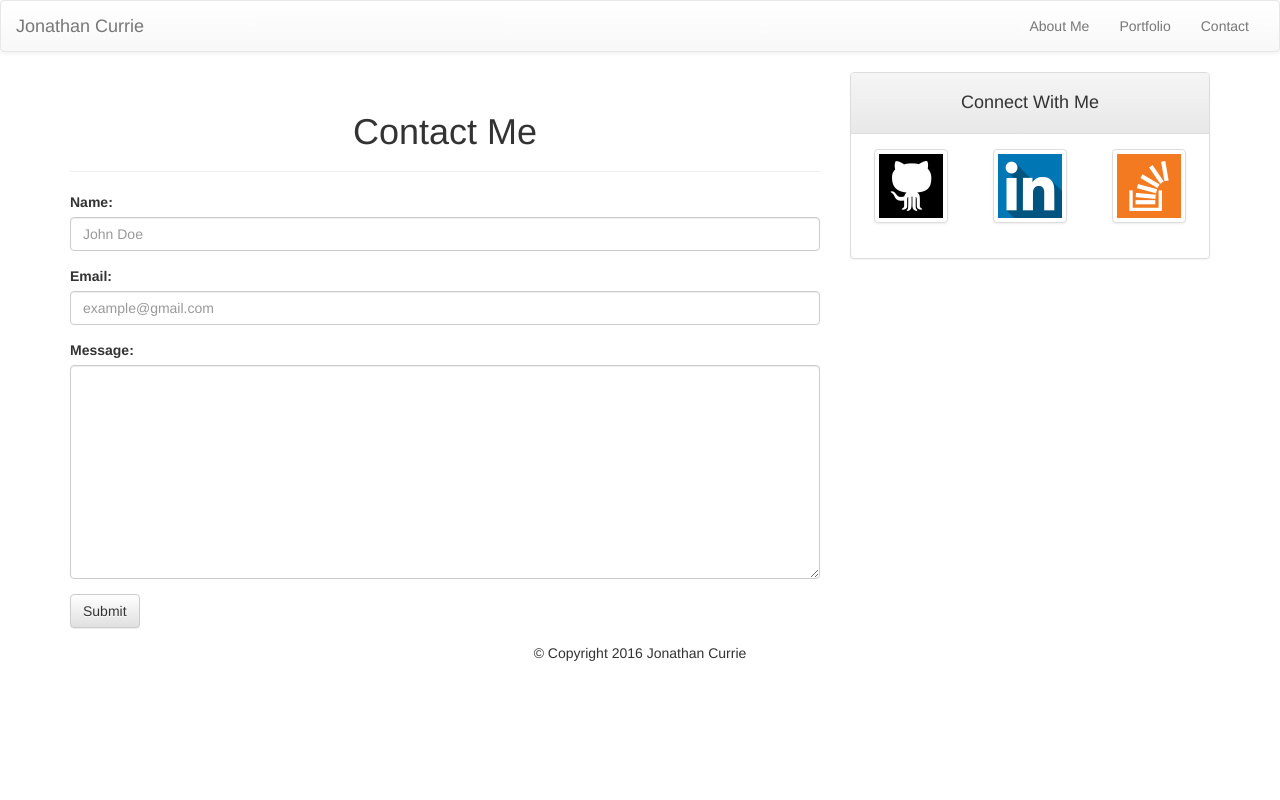
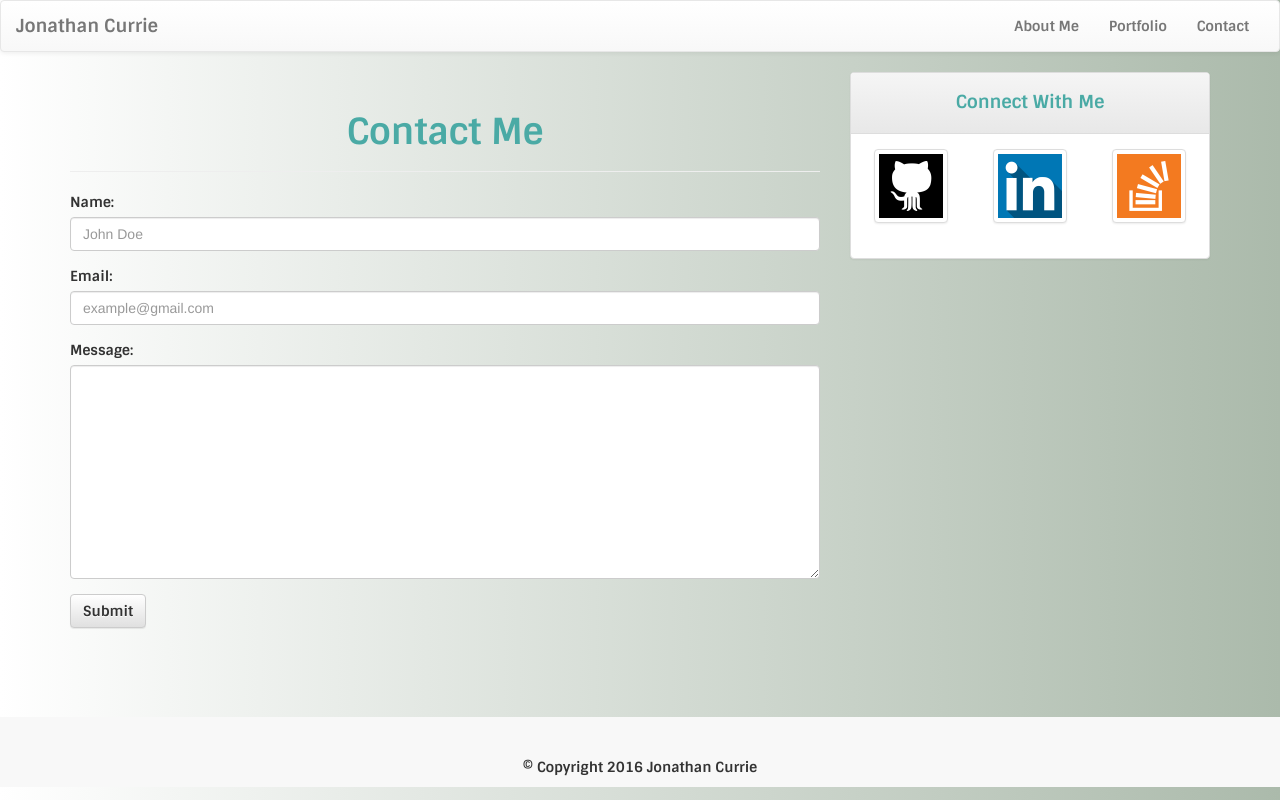
Before and after one commit to jbcurrie/Bootstrap-Portfolio, a plain HTML site: page contact.html in a window 1280 px wide. Drawn offline with nearby package versions, Linux system fonts and the light colour scheme.

Commit message:
style sheet added, sticky footer added

```diff
--- a/Assets/style.css
+++ b/Assets/style.css
@@ -0,0 +1,25 @@
+html,body{
+  background: #abbaab;  /* fallback for old browsers */
+    background: -webkit-linear-gradient(to right, #ffffff, #abbaab);  /* Chrome 10-25, Safari 5.1-6 */
+    background: linear-gradient(to right, #ffffff, #abbaab); /* W3C, IE 10+/ Edge, Firefox 16+, Chrome 26+, Opera 12+, Safari 7+ */
+}
+
+a, h1, h4, p, label, button {
+  font-family: 'Sintony', sans-serif;
+}
+
+h1,h4 {
+  color: #4aaaa5
+}
+
+footer {
+  position:relative;
+  margin-top:5%;
+  height: 5%;
+  bottom:-10px;
+  padding:40px 0px 0px 0px;
+  width:100%;
+  text-align: center;
+  background-color: #f8f8f8;
+  border-color: #e7e7e7;
+}
--- a/contact.html
+++ b/contact.html
@@ -8,6 +8,8 @@
 			<link rel="stylesheet" href="https://maxcdn.bootstrapcdn.com/bootstrap/3.3.7/css/bootstrap.min.css" integrity="sha384-BVYiiSIFeK1dGmJRAkycuHAHRg32OmUcww7on3RYdg4Va+PmSTsz/K68vbdEjh4u" crossorigin="anonymous">
 			<script src="https://ajax.googleapis.com/ajax/libs/jquery/3.2.1/jquery.min.js"></script>
   			<script src="https://maxcdn.bootstrapcdn.com/bootstrap/3.3.7/js/bootstrap.min.js"></script>
+  			<link rel="stylesheet" type="text/css" href="Assets/style.css">
+  			<link href="https://fonts.googleapis.com/css?family=Maven+Pro:700|Nunito|Roboto+Condensed:700|Sintony:700" rel="stylesheet">
 			<!-- Optional theme -->
 			<link rel="stylesheet" href="https://maxcdn.bootstrapcdn.com/bootstrap/3.3.7/css/bootstrap-theme.min.css" integrity="sha384-rHyoN1iRsVXV4nD0JutlnGaslCJuC7uwjduW9SVrLvRYooPp2bWYgmgJQIXwl/Sp" crossorigin="anonymous">
 
@@ -24,7 +26,7 @@
 						        <span class="icon-bar"></span>
 						        <span class="icon-bar"></span>
 						      </button>
-							<div class="navbar-brand">Jonathan Currie</div>
+							<a class="navbar-brand" href="index.html">Jonathan Currie</a>
 						</div>
 						<div class="collapse navbar-collapse" id="myNavbar">
 					        <ul class="nav navbar-nav navbar-right">
@@ -54,7 +56,7 @@
 							</div>
 							<div class="row">
 								<div class="col-lg-12 col-md-12 col-sm-12 col-xs-12">
-									<form action="URL">
+									<form action="">
 										<div class="form-group">
 											<label for="contactname">Name:</label>
 											<input type="text" class="form-control" id="contactname" placeholder="John Doe">
@@ -68,7 +70,7 @@
 											<textarea class="form-control" rows="10" id="comment"></textarea>
 										</div>
 										<div class="form-group">
-											<button type="button" class="btn btn-default">Submit</button>
+											<button type="submit" class="btn btn-default">Submit</button>
 										</div>
 									</form>
 								</div>
@@ -105,11 +107,11 @@
 					</div>
 				</div>
 			</div>
-				<div class="footer">
+				<footer class="footer">
 					<div class="container">
 						<p class="text-center">© Copyright 2016 Jonathan Currie</p>
 					</div>
-				</div>
+				</footer>
 		</body>
 	</html>
 
```
Also changed, not shown: index.html (+4 -2 lines), portfolio.html (+8 -6 lines).
